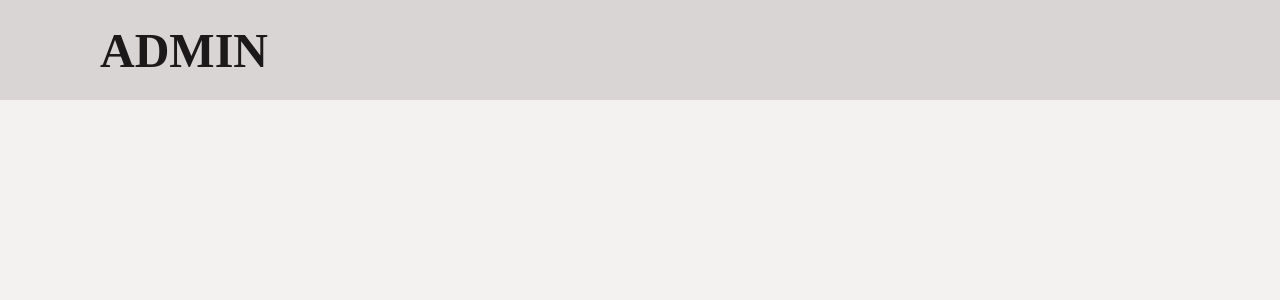
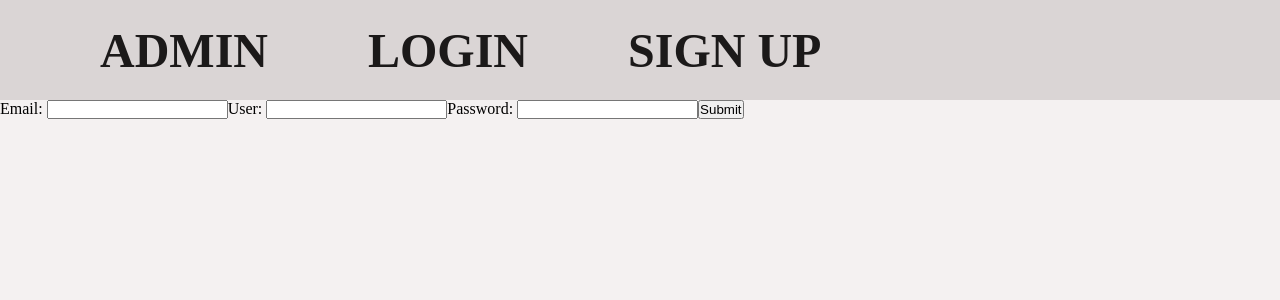
Before and after one commit to New3This/MERN-ECOMMERCE-FRUIT-STORE, a React app in the folder frontend/: page /signup in a window 1280 px wide. Before the commit this address had no page. Shown: the top 300 px of the page. Built offline with nearby package versions, Linux system fonts and the light colour scheme; the HTML template or start-up script is replaced by a standard one.

Commit message:
saving token to local storage for signup

```diff
--- a/frontend/src/App.jsx
+++ b/frontend/src/App.jsx
@@ -3,6 +3,8 @@ import { BrowserRouter, Routes, Route } from 'react-router-dom'
 import Admin from "./pages/Admin"
 import "./index.css"
 import Navbar from "./components/Navbar"
+import Login from "./pages/Login"
+import SignUp from "./pages/SignUp"
 
 function App() {
 
@@ -12,6 +14,8 @@ function App() {
                 <Navbar/>
                 <Routes>
                     <Route path="/" element={<Admin/>}/>
+                    <Route path="/login" element={<Login/>}/>
+                    <Route path="/signup" element={<SignUp/>}/>
                 </Routes>
             </BrowserRouter>
         </div>
--- a/frontend/src/components/Navbar.jsx
+++ b/frontend/src/components/Navbar.jsx
@@ -7,6 +7,12 @@ const Navbar = () => {
                 <Link to="/" className="navbar-link">
                     Admin
                 </Link>
+                <Link to="/login" className="navbar-link">
+                    Login
+                </Link>
+                <Link to="/signup" className="navbar-link">
+                    Sign Up
+                </Link>
             </div>
         </header>
     )
--- /dev/null
+++ b/frontend/src/context/authenticateContext.jsx
@@ -0,0 +1,30 @@
+import { createContext, useReducer } from 'react'
+
+export const authenticateContext = createContext();
+
+const authReducer = (state, action) => {
+    switch (action.type) {
+        case "LOGIN":
+            return {user: action.payload}
+        case "SIGNUP":
+            return {user: action.payload}
+        case "LOGOUT":
+            return {user: null}
+        default:
+            return state;
+    }
+}
+
+export const AuthenticateProvider = ({children}) => {
+    const [state, dispatch] = useReducer(authReducer, {
+        user: null
+    });
+
+    console.log("Current state is ", state);
+
+    return (
+        <authenticateContext.Provider value={{...state, dispatch}}>
+            {children}
+        </authenticateContext.Provider>
+    )
+}
--- /dev/null
+++ b/frontend/src/hooks/useSignup.jsx
@@ -0,0 +1,36 @@
+import { authenticateContext } from "../context/authenticateContext";
+
+import { useContext } from "react";
+
+    const useSignup = () => {
+
+        const { dispatch } = useContext(authenticateContext);
+
+        const signup = async (email, username, password) => {
+            try {
+                const response = await fetch('http://localhost:4000/api/user/signup', {
+                    method: 'POST',
+                    headers: {'Content-Type': 'application/json'},
+                    body: JSON.stringify({email, username, password})
+                })
+
+                const user = await response.json();
+
+                if (response.ok) {
+                    // save the user to local storage
+                    localStorage.setItem('user', JSON.stringify(user));
+                    // update the auth context
+                    dispatch({type: "LOGIN", payload: user});
+                } else {
+                    throw new Error(user.error || 'Signup failed');
+                }
+            } catch (error) {
+                console.error('Signup error:', error);
+                throw error;
+            }
+        }
+
+        return {  signup };
+    }
+
+export default useSignup;
--- a/frontend/src/main.jsx
+++ b/frontend/src/main.jsx
@@ -2,12 +2,15 @@ import { StrictMode } from 'react'
 import { createRoot } from 'react-dom/client'
 import './index.css'
 import App from './App.jsx'
-import {ProductsContextProvider} from "./context/productContext"
+import {  ProductsContextProvider } from "./context/productContext.jsx"
+import { AuthenticateProvider } from './context/authenticateContext.jsx'
 
 createRoot(document.getElementById('root')).render(
   <StrictMode>
-    <ProductsContextProvider>
-      <App />
-    </ProductsContextProvider>
+    <AuthenticateProvider>
+      <ProductsContextProvider>
+        <App />
+      </ProductsContextProvider>
+    </AuthenticateProvider>
   </StrictMode>,
 )
--- /dev/null
+++ b/frontend/src/pages/Login.jsx
@@ -0,0 +1,25 @@
+import { useState } from "react";
+
+const Login = () => {
+    const [EmailUser, setEmailUser] = useState('');
+    const [password, setPassword] = useState('');
+
+
+    const handleSubmit = (e) => {
+        e.preventDefault();
+        console.log(EmailUser, password);
+    }
+
+    return (
+        <form className="login" onSubmit={handleSubmit}>
+            <label>Email/Username: </label>
+            <input type="text" onChange={(e) => setEmailUser(e.target.value)} value={EmailUser}/>
+
+            <label>Password: </label>
+            <input type="password" onChange={(e) => setPassword(e.target.value)} value={password}/>
+            <button>Submit</button>
+        </form>
+    )
+}
+
+export default Login;
--- /dev/null
+++ b/frontend/src/pages/SignUp.jsx
@@ -0,0 +1,40 @@
+import { useState } from "react";
+import useSignup from "../hooks/useSignup";
+
+const SignUp = () => {
+    const { signup } = useSignup();
+    const [email, setEmail] = useState('');
+    const [user, setUser] = useState('');
+    const [password, setPassword] = useState('');
+    const [error, setError] = useState('');
+
+
+    const handleSubmit = async (e) => {
+        e.preventDefault();
+
+        try {
+            setError('');
+            await signup(email, user, password);
+        }
+
+        catch (err) {
+            setError(err.message);
+            console.error('Signup error:', err);
+        }
+    }
+
+    return (
+        <form className="signup" onSubmit={handleSubmit}>
+            {error && <p style={{color: 'red'}}>{error}</p>}
+            <label>Email: </label>
+            <input type="text" onChange={(e) => setEmail(e.target.value)} value={email}/>
+            <label>User: </label>
+            <input type="text" onChange={(e) => setUser(e.target.value)} value={user}/>
+            <label>Password: </label>
+            <input type="password" onChange={(e) => setPassword(e.target.value)} value={password}/>
+            <button>Submit</button>
+        </form>
+    )
+}
+
+export default SignUp;
```
